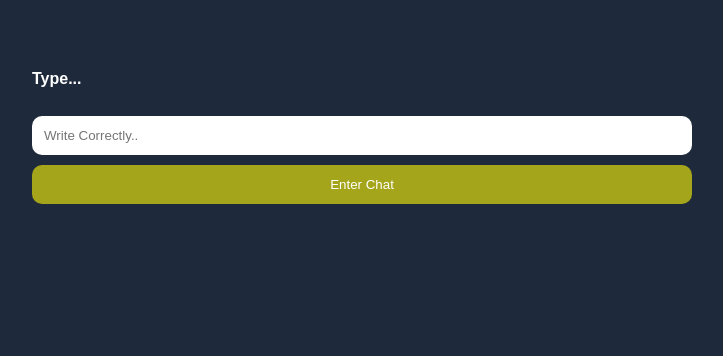
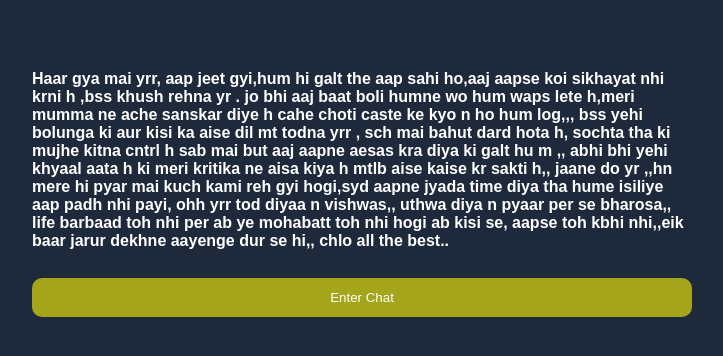
Before and after one commit to dekisugi188-lgtm/bubududu, a website: page public/index.html in a window 1280 px wide. Shown: the whole page, without its empty margins (278-1001 px from the left). Drawn offline with nearby package versions, Linux system fonts and the light colour scheme; no server answers.

Commit message:
final fixed chat

```diff
--- a/public/index.html
+++ b/public/index.html
@@ -326,9 +326,18 @@ max-height:95%;">
 <body>
 
 <div id="login">
-  <h4>Type...
+  <h4>Haar gya mai yrr, aap jeet gyi,hum hi galt the aap sahi ho,aaj aapse koi sikhayat nhi krni h ,bss khush rehna yr
+    . jo bhi aaj baat boli humne wo hum waps lete h,meri mumma ne ache sanskar diye h cahe choti caste ke kyo n ho hum log,,, bss yehi bolunga ki aur kisi ka aise dil mt todna yrr , sch mai bahut dard hota h,
+    sochta tha ki mujhe kitna cntrl h sab mai but aaj aapne aesas kra diya ki galt hu m ,,
+
+    abhi bhi yehi khyaal aata h ki meri kritika ne aisa kiya h mtlb aise kaise kr sakti h,,
+    jaane do yr ,,hn mere hi pyar mai kuch kami reh gyi hogi,syd aapne jyada time diya tha hume isiliye aap padh nhi payi,
+
+    ohh yrr tod diyaa n vishwas,, uthwa diya n pyaar per se bharosa,, life barbaad toh nhi per ab ye mohabatt toh nhi hogi ab kisi se, aapse toh kbhi nhi,,eik baar jarur dekhne aayenge dur se hi,,
+
+    chlo all the best..
+
   </h4><br>
-  <input id="room" type="password" placeholder="Write Correctly..">
   <button onclick="join()">Enter Chat</button>
 
 </div>
```
Also changed, not shown: 1 other file.
